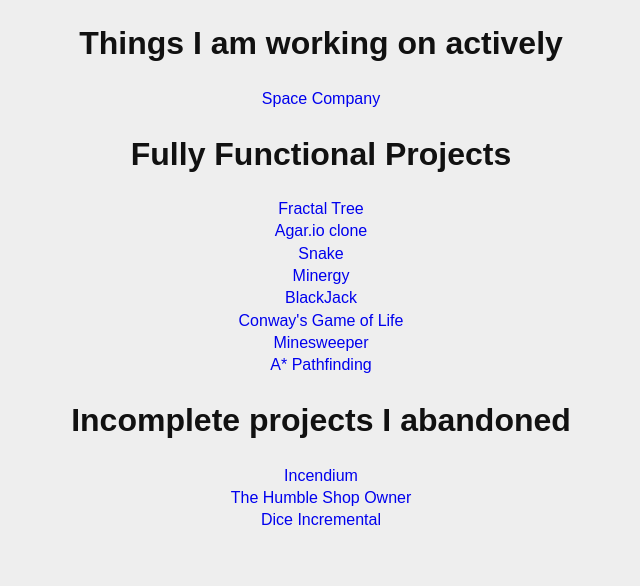
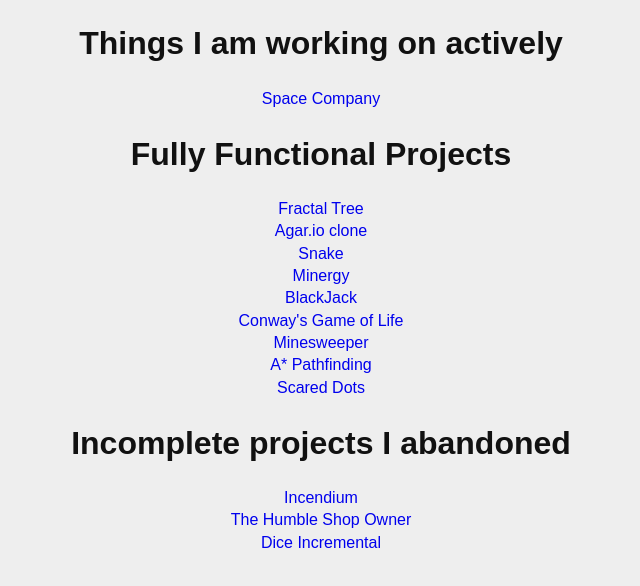
Before and after one commit to sparticle999/sparticle999.github.io, a plain HTML site: page index.html in a window 1280 px wide. Shown: the whole page, without its empty margins (319-959 px from the left). Drawn offline with Linux system fonts and the light colour scheme.

Commit message:
Update index.html

```diff
--- a/index.html
+++ b/index.html
@@ -32,6 +32,7 @@
 	<a target="_blank" href="Conway">Conway's Game of Life</a>
 	<a target="_blank" href="Minesweeper">Minesweeper</a>
 	<a target="_blank" href="A-Star-Pathfinding">A* Pathfinding</a>
+        <a target="_blank" href="Scared-Dots">Scared Dots</a>
 
 	<h1>Incomplete projects I abandoned</h1>
 	<a target="_blank" href="Incendium">Incendium</a>
```
